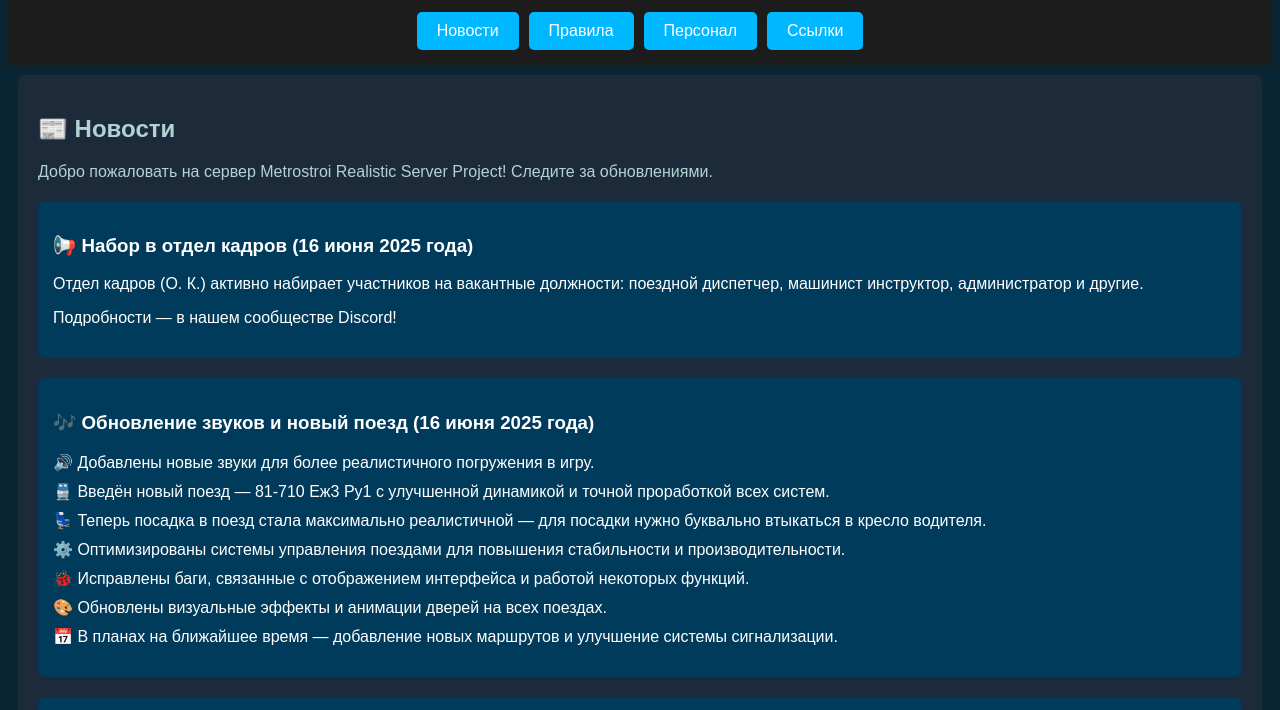
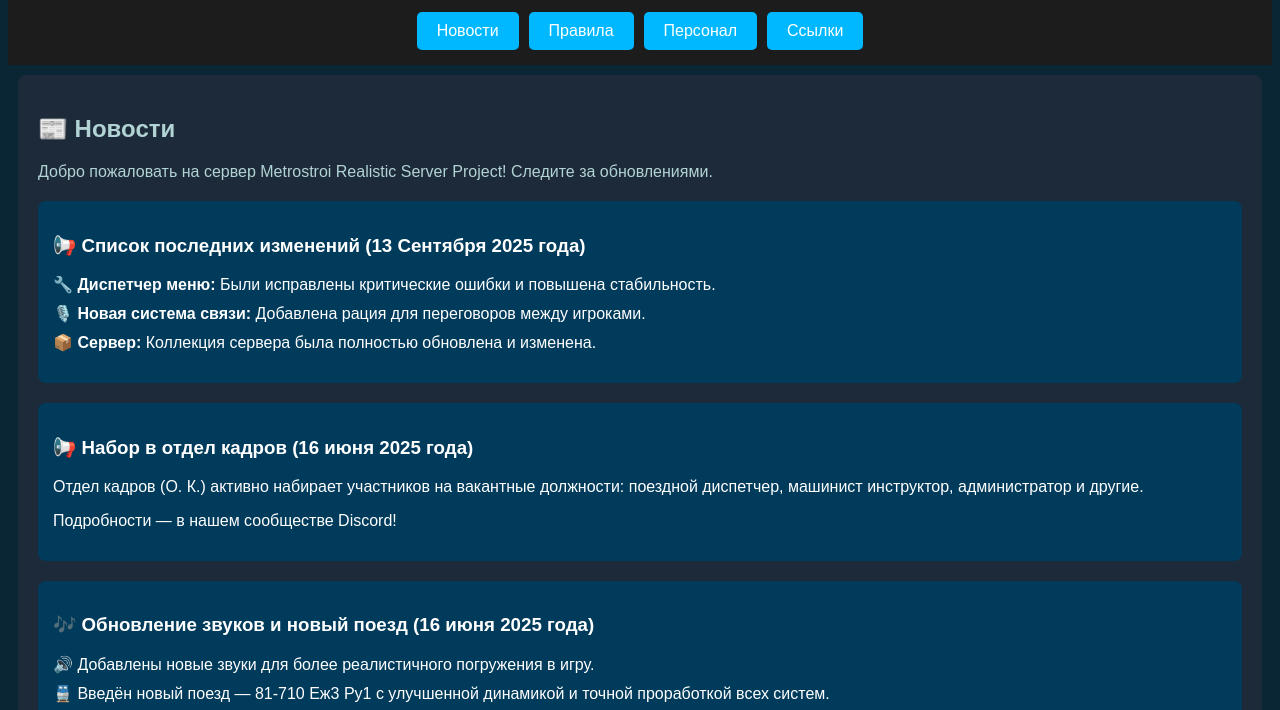
Before and after one commit to DragonGames14/fivmeofvnme, a plain HTML site: page index.html in a window 1280 px wide. Shown: the part 86-796 px from the top of the page. Drawn offline with Linux system fonts and the light colour scheme.

Commit message:
Update index.html

```diff
--- a/index.html
+++ b/index.html
@@ -115,6 +115,16 @@
     <div id="news" class="content active">
         <h2>📰 Новости</h2>
         <p>Добро пожаловать на сервер Metrostroi Realistic Server Project! Следите за обновлениями.</p>
+            <!-- Обновление после 3 дней тех работ -->
+        <div class="news-update">
+            <h3>📢 Список последних изменений (13 Сентября 2025 года)</h3>
+            <ul>
+                <li>🔧 <b>Диспетчер меню:</b> Были исправлены критические ошибки и повышена стабильность.
+            </li>
+                <li>🎙️ <b>Новая система связи:</b> Добавлена рация для переговоров между игроками.</li>
+                <li>📦 <b>Сервер:</b> Коллекция сервера была полностью обновлена и изменена.</li>
+            </ul>
+    </div>
     <div class="news-update">
     <h3>📢 Набор в отдел кадров (16 июня 2025 года)</h3>
     <p>Отдел кадров (О. К.) активно набирает участников на вакантные должности: поездной диспетчер, машинист инструктор, администратор и другие.</p>
@@ -132,7 +142,6 @@
         <li>📅 В планах на ближайшее время — добавление новых маршрутов и улучшение системы сигнализации.</li>
     </ul>
     </div>
-
         <!-- Добавленный блок новостей о краше Discord -->
         <div class="news-update">
             <h3>⚠️ Важное объявление! (25 марта 2025 года)</h3>
```
